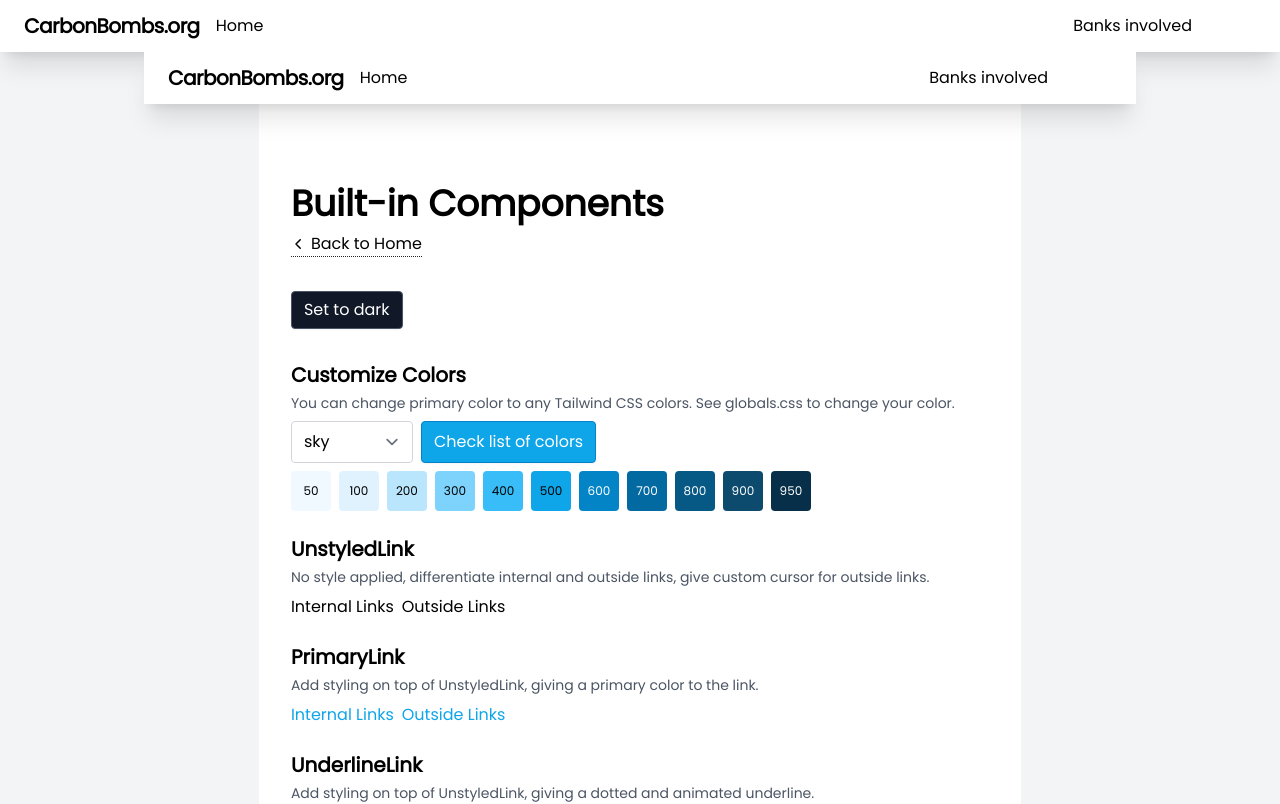
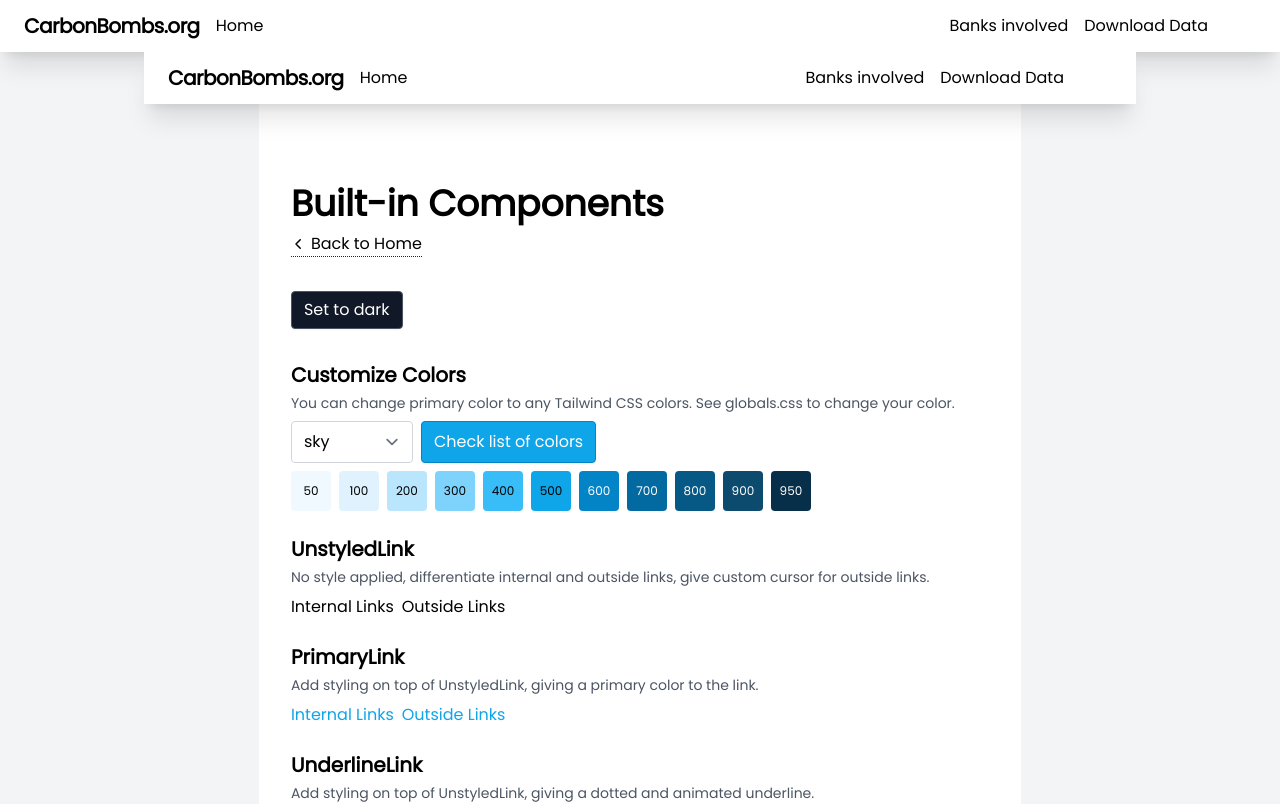
Before and after one commit to dataforgoodfr/CarbonBombsApp, a Next.js app: page /components in a window 1280 px wide. Shown: the top 804 px of the page. Built offline with nearby package versions, Linux system fonts and the light colour scheme.

Commit message:
(feat) Download Data

```diff
--- a/src/components/layout/Navbar.tsx
+++ b/src/components/layout/Navbar.tsx
@@ -36,6 +36,9 @@ const Navbar = () => {
           >
             Banks involved
           </Link>
+          <a href='/data/carbon_bombs_informations.csv' download>
+            Download Data
+          </a>
           {/* <Link
             href='companies'
             className='mr-4 block text-black hover:text-gray-500 lg:inline-block'
```
